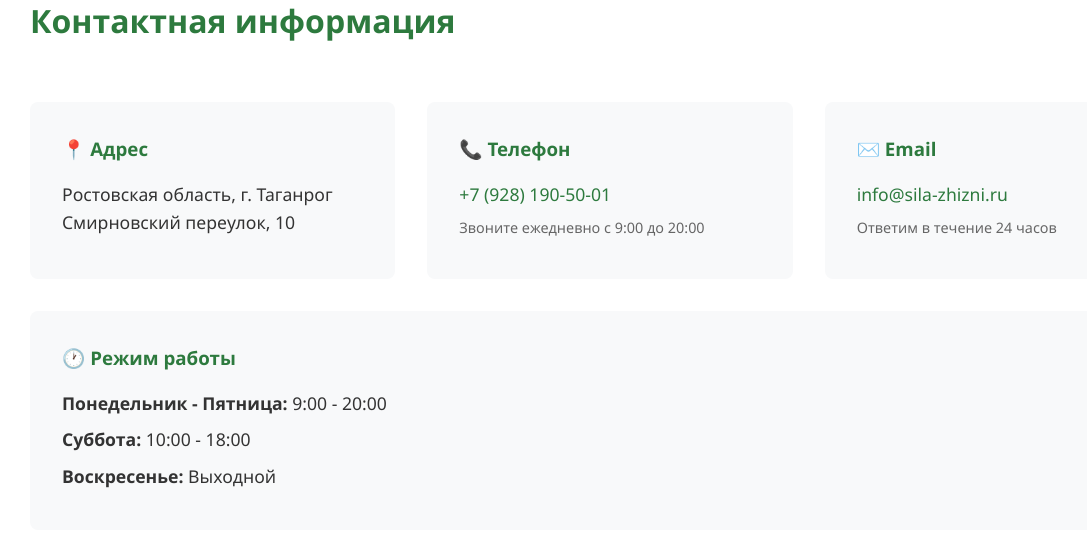
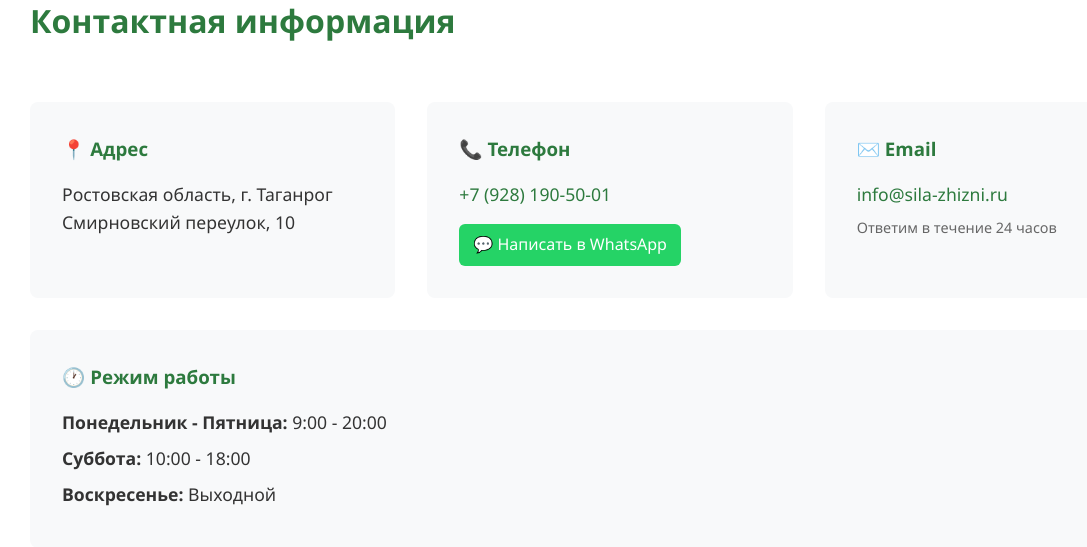
Before and after one commit to Saintsid/lifepower, a FastAPI app: page /contacts in a window 1280 px wide. Shown: the part 283-830 px from the top of the page, without its empty margins (30-1117 px from the left). Run offline with FastAPI, Linux system fonts and the light colour scheme.

Commit message:
Add WhatsApp contact button to contacts.html for improved user communication options.

```diff
--- a/backend/templates/contacts.html
+++ b/backend/templates/contacts.html
@@ -29,8 +29,16 @@
                 <div class="contact-info">
                     <h3>📞 Телефон</h3>
                     <p><a href="tel:+79281905001">+7 (928) 190-50-01</a></p>
-                    <p style="font-size: 0.9rem; color: var(--text-light);">Звоните ежедневно с 9:00 до 20:00</p>
+
+                    <a href="https://wa.me/79281905001?text=Здравствуйте!%20Хочу%20записаться%20на%20консультацию"
+                       target="_blank"
+                       style="display:inline-block;margin-top:0.5rem;padding:8px 14px;
+                              background-color:#25D366;color:white;border-radius:6px;
+                              text-decoration:none;font-weight:500;">
+                        💬 Написать в WhatsApp
+                    </a>
                 </div>
+
 
                 <div class="contact-info">
                     <h3>✉️ Email</h3>
```
